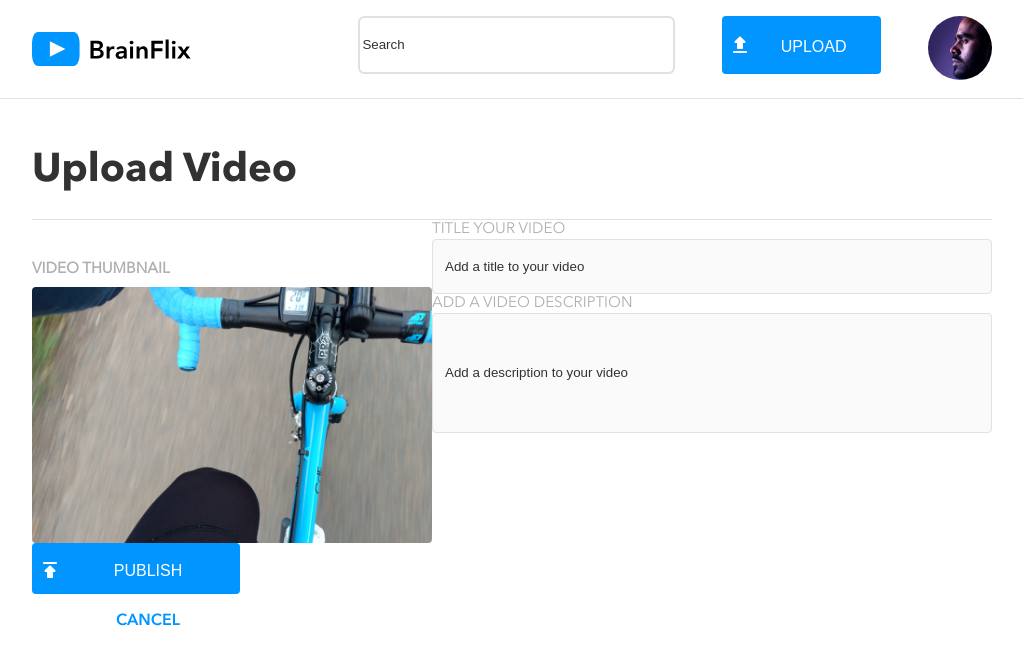
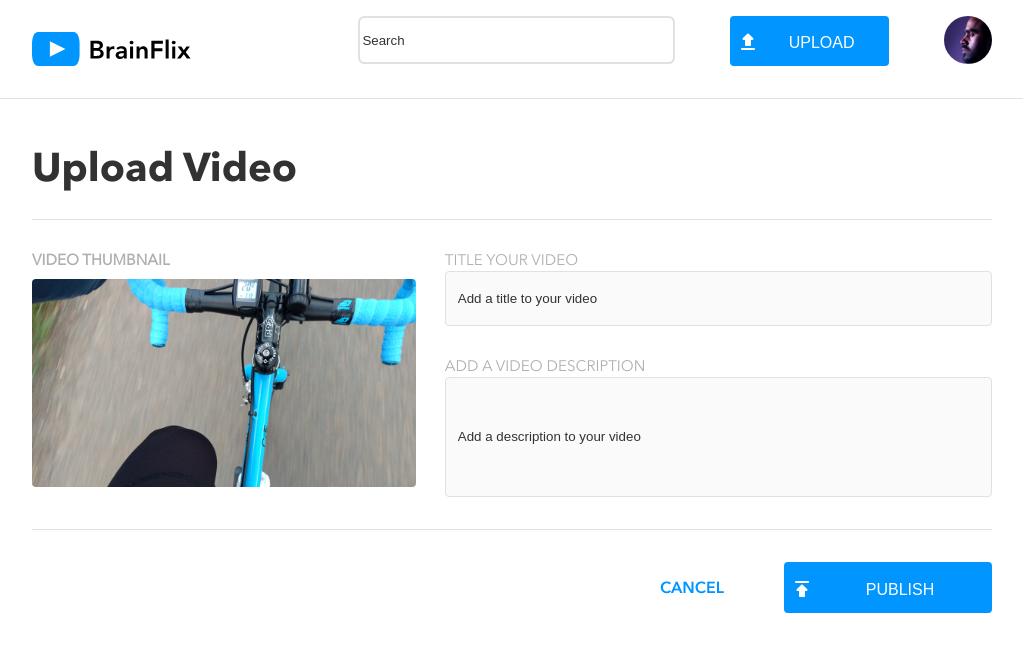
Before and after one commit to muskankapoor97/muskan-kapoor-brainflix, a React (Create React App) app: page /upload in a window 1280 px wide. Shown: the top 664 px of the page, without its empty margins (128-1151 px from the left). Built offline with nearby package versions, Linux system fonts and the light colour scheme.

Commit message:
fixed the thumbnail in the upload page by changing its width to prevent overflow

```diff
--- a/src/App.js
+++ b/src/App.js
@@ -1,4 +1,3 @@
-
 import { BrowserRouter, Routes, Route } from "react-router-dom";
 import Home from "./pages/home/Home";
 import VideoUpload from "./pages/videoUpload/VideoUpload";
--- a/src/components/header/Header.scss
+++ b/src/components/header/Header.scss
@@ -149,17 +149,12 @@
             background:url(../../assets/images/Mohan-muruge.jpg);
             background-size: cover;
             border-radius: 50%;
-            width: 4rem;
-            max-height: 4rem;
+            width: 3rem;
+            max-height: 3rem;
             object-fit: contain;
             margin:1rem 0;
         }
-        &__button{
-            height:3.6rem;
-        }
-        &__input{
-            height:3.6rem;
-        }
+
         &__button-container{
             width: 25%;
 
--- a/src/components/hero/Hero.scss
+++ b/src/components/hero/Hero.scss
@@ -2,24 +2,32 @@
 @use "../../styles/partials/colors" as *;
 @use "../../styles/partials/fonts" as *;
 
+@include breakpoint.small{
 .hero__poster{
      width: 100vw;
      height: 15.2rem;
      object-fit: cover;
 
+}
+ }
 
- }
  @include breakpoint.medium{
     .hero__poster{
-
-        height:33rem;
-
+        width: 100vw;
+         height:33rem;
+         aspect-ratio: 16/9;
+        &-wrapper{
+        background-color: black;
+        }
     }
  }
  @include breakpoint.large{
     .hero__poster{
-
+        width: 100vw;
         height: 40.2rem;
-
+        aspect-ratio: 16/9;
+        &-wrapper{
+            background-color: black;
+            }
     }
  }
--- a/src/components/sideVideos/SideVideos.scss
+++ b/src/components/sideVideos/SideVideos.scss
@@ -66,7 +66,6 @@
 @include breakpoint.large{
     .sidevideos{
         border-top: none;
-        border-left: 1px solid $divider-color;
         padding-top: 2.5rem;
     &__wrapper{
         width: 90%;
--- a/src/pages/home/Home.js
+++ b/src/pages/home/Home.js
@@ -34,9 +34,8 @@ const getVideos = (data) => {
     const fetchVideos= async () => {
       try {
         const {data} = await axios.get
-        (`https://project-2-api.herokuapp.com/videos?api_key=d89a5cd6-173c-4e27-9611-45546c24985f`);
+        (`http://localhost:8080/videos`);
         setVideos(getVideos(data));
-        console.log(getVideos(data));
       } catch (error) {
         console.log("Error", error);
       }
@@ -55,7 +54,7 @@ const getVideos = (data) => {
     const fetchVideoDetails= async () => {
       try {
         const response = await axios.get
-        (`https://project-2-api.herokuapp.com/videos/${params.videoId}?api_key=d89a5cd6-173c-4e27-9611-45546c24985f`);
+        (`http://localhost:8080/videos/${params.videoId}`);
         setVideoDetails(response.data);
       } catch (error) {
         console.log("Error", error);
@@ -67,7 +66,7 @@ const getVideos = (data) => {
     const fetchVideoDetails= async () => {
       try {
         const response = await axios.get
-        (`https://project-2-api.herokuapp.com/videos/${videoId}?api_key=d89a5cd6-173c-4e27-9611-45546c24985f`);
+        (`http://localhost:8080/videos/${videoId}`);
         setVideoDetails(response.data);
       } catch (error) {
         console.log("Error", error);
@@ -78,9 +77,6 @@ const getVideos = (data) => {
     },
 
    [params.videoId]);
-
-
-
 
 
 
--- a/src/pages/home/Home.scss
+++ b/src/pages/home/Home.scss
@@ -31,4 +31,8 @@ html, body {
       width: 60%;
 
     }
+    .mainPage__containers-two{
+      border-left: 1px solid $divider-color;
+
+    }
   }
--- a/src/pages/videoUpload/VideoUpload.js
+++ b/src/pages/videoUpload/VideoUpload.js
@@ -4,7 +4,7 @@ import axios from "axios";
 import { useNavigate } from "react-router-dom";
 
 export default function VideoUpload (){
-    const navigate=useNavigate();
+  const navigate=useNavigate();
     const handleSubmit = (event) => {
         event.preventDefault();
         const newVideo = {
@@ -19,6 +19,7 @@ export default function VideoUpload (){
           });
           navigate("/")
       };
+
     return (
     <section className="upload">
         <div className="upload__wrapper">
@@ -29,8 +30,11 @@ export default function VideoUpload (){
         <h2 className="upload__subheading">VIDEO THUMBNAIL</h2>
         <div className="upload__thumbnail"></div>
         </div>
+
        <div className="upload__form-wrapper">
+
         <div className="upload__title-wrapper">
+
         <label htmlFor="text" className="upload__subheading">TITLE YOUR VIDEO</label>
         <input type="text" id="text" name="title" placeholder="Add a title to your video" className="upload__input upload__input--title" />
         </div>
@@ -40,18 +44,22 @@ export default function VideoUpload (){
         </div>
         </div>
         </div>
-        {/* <div className="upload__button-wrapper"> */}
+        <div className="upload__button-wrapper">
+        <Link to={"/"}>
+        <button className="upload__button upload__button--cancel upload__button--tablet">CANCEL</button>
+        </Link>
+        {/* <Link to={"/"}> */}
+        <button type="submit" className="upload__button upload__button--publish">PUBLISH</button>
+        {/* </Link> */}
 
-        <button type="submit" className="upload__button upload__button--publish">PUBLISH</button>
-       </form>
         <Link to={"/"}>
-        <button type="submit" className="upload__button upload__button--cancel">CANCEL</button>
+        <button className="upload__button upload__button--cancel upload__button--mobile">CANCEL</button>
         </Link>
 
         </div>
+        </form>
 
-
-        {/* </div> */}
+        </div>
         </section>
     );
 }
--- a/src/pages/videoUpload/VideoUpload.scss
+++ b/src/pages/videoUpload/VideoUpload.scss
@@ -4,6 +4,9 @@
 
 .upload__heading,.upload__subheading{
     margin: 0;
+}
+a{
+    text-decoration: none;
 }
 .upload{
     padding: 0 1rem;
@@ -14,7 +17,14 @@
     padding-top: 1.5rem;
     padding-bottom: 0.5rem;
     }
+    &__title-wrapper{
+        padding-top: 2rem;
 
+    }
+    &__description-wrapper{
+        padding-top: 2rem;
+
+    }
     &__subheading{
     color: $secondary-text-color;
     font-size: 0.95rem;
@@ -66,6 +76,9 @@
             font-family: Avenir-demi;
             margin-top: 2rem;
             }
+            &--tablet{
+                display: none;
+            }
 
 
      }
@@ -102,7 +115,7 @@
             padding-top: 2.5rem;
         }
         &__thumbnail{
-            width: 50%;
+            width: 30rem;
             height: 16rem;
         }
         &__button{
@@ -114,12 +127,27 @@
             border-top: 1px solid $divider-color;
             padding-top: 2rem;
             justify-content: flex-end;
+            margin-bottom: 2rem;
 
         }
+            &--mobile{
+                display: none;
+            }
+            &--tablet{
+                display: block;
+            }
 
     }
     &__input--description{
         margin-bottom: 2rem;
+        }
+        &__title-wrapper{
+            padding-top: 2rem;
+
+        }
+        &__description-wrapper{
+            padding-top: 2rem;
+
         }
     }
 }
@@ -140,11 +168,11 @@
             padding-bottom: 1.5rem;
         }
         &__subheading{
-            padding-top: 2.5rem;
+            padding-top: 2rem;
         }
         &__thumbnail{
             width: 50%;
-            height: 16rem;
+            height: 13rem;
         }
         &__button{
             width: 13rem;
@@ -157,7 +185,12 @@
             justify-content: flex-end;
 
         }
-
+            &--mobile{
+                display: none;
+            }
+            &--tablet{
+                display: block;
+            }
     }
     &__input--description{
         margin-bottom: 2rem;
@@ -168,9 +201,17 @@
        justify-content: space-between;
     }
     .upload__thumbnail{
-        width: 25rem;
+        width: 24rem;
     }
     .upload__form-wrapper{
-        width: 70%;
+        width: 57%;
+    }
+    .upload__title-wrapper{
+        padding-top: 2rem;
+
+    }
+    .upload__description-wrapper{
+        padding-top: 2rem;
+
     }
 }
```
